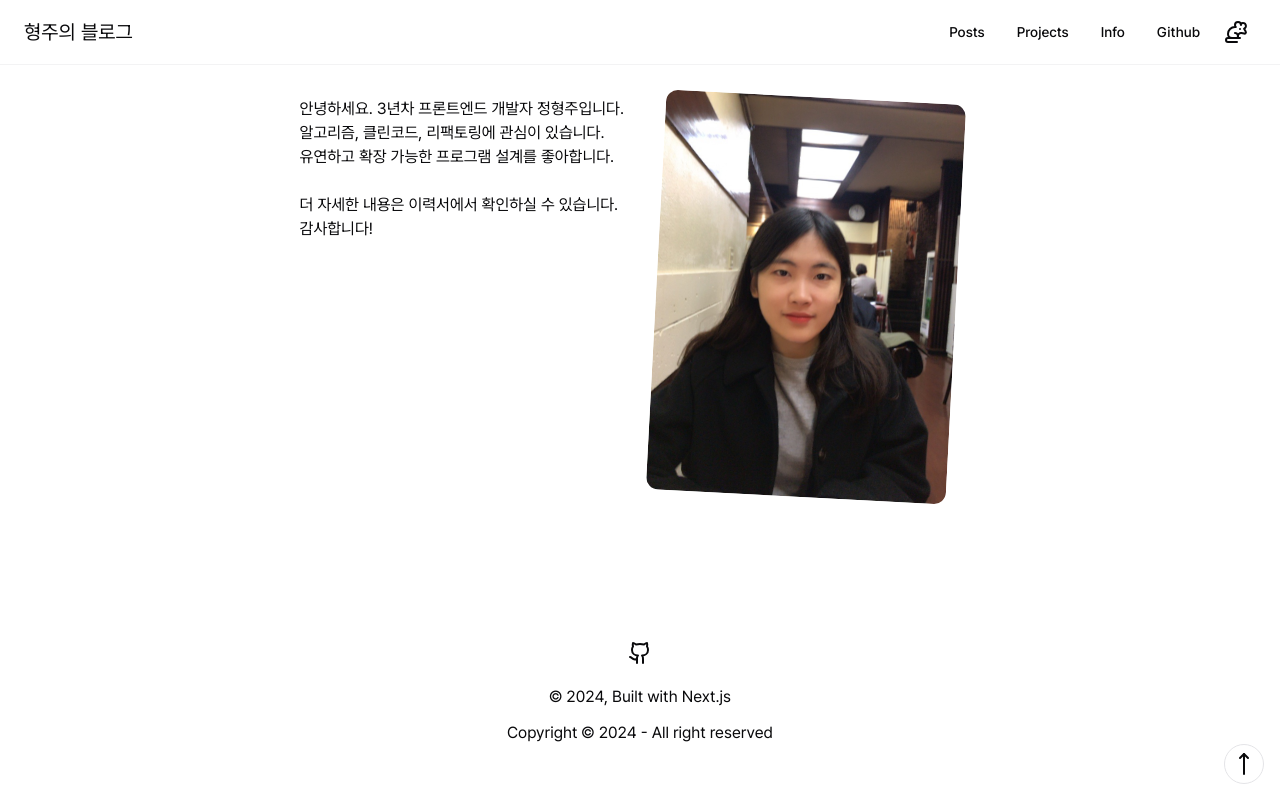
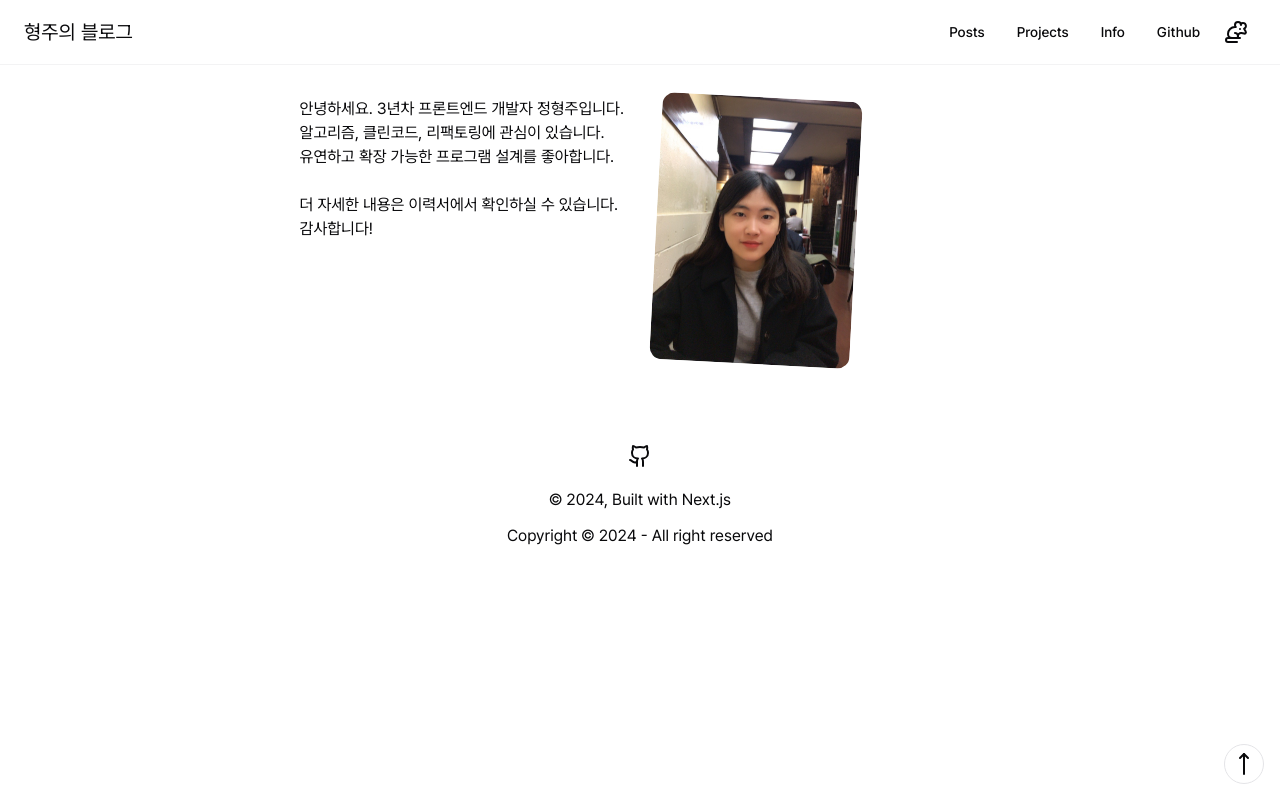
Before and after one commit to nokiahub/nokiahub.name, a Next.js app: page /about in a window 1280 px wide. Built offline with nearby package versions, Linux system fonts and the light colour scheme.

Commit message:
changed css

```diff
--- a/app/about/page.tsx
+++ b/app/about/page.tsx
@@ -35,16 +35,14 @@ export default function Page() {
           </p>
         </div>
       </div>
-      <div>
       <div className={cn("row-span-5")}>
         <Image
           className={"rotate-3 rounded-xl"}
           src={"/images/me.jpeg"}
           alt={"profile picture"}
-            width={300}
-            height={400}
+          width={200}
+          height={300}
         />
-        </div>
       </div>
     </div>
   );
```
Lines whose indentation alone changed are shown as unchanged.
